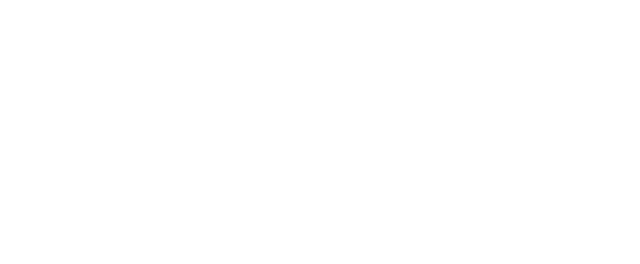
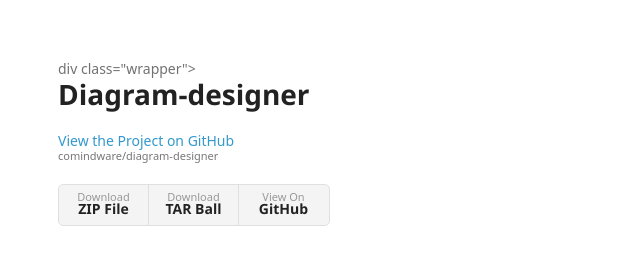
Before and after one commit to comindware/diagram-designer, a website: page demo.html in a window 1280 px wide. Shown: the whole page, without its empty margins (0-640 px from the left). Drawn offline with Linux system fonts and the light colour scheme; a web font is replaced by a local one.

Commit message:
css sections

```diff
--- a/demo.html
+++ b/demo.html
@@ -49,11 +49,11 @@
             }
         });
 
-        require(["handlebars", "d3"], function(handlebars, d3) {
+        require(["handlebars", "d3"], function (handlebars, d3) {
             window.d3 = d3;
             window.Handlebars = handlebars;
-            require(["backbone", "marionette"], function() {
-                require(['demo/app'], function(app) {
+            require(["backbone", "marionette"], function () {
+                require(['demo/app'], function (app) {
                     app.start()
                 });
             });
@@ -62,14 +62,37 @@
 
     </script>
 
-    <link href="demo/diagram.css" rel="stylesheet" />
+    <link href="demo/diagram.css" rel="stylesheet"/>
 
 </head>
 
 <body>
-<div class="wrapper js-graphContainer">
 
-</div>
+div class="wrapper">
+<header>
+    <h1>Diagram-designer</h1>
+
+    <p></p>
+
+    <p class="view"><a href="https://github.com/comindware/diagram-designer">View the Project on GitHub
+        <small>comindware/diagram-designer</small>
+    </a></p>
+
+
+    <ul>
+        <li><a href="https://github.com/comindware/diagram-designer/zipball/master">Download <strong>ZIP
+            File</strong></a></li>
+        <li><a href="https://github.com/comindware/diagram-designer/tarball/master">Download <strong>TAR
+            Ball</strong></a></li>
+        <li><a href="https://github.com/comindware/diagram-designer">View On <strong>GitHub</strong></a></li>
+    </ul>
+</header>
+<section>
+
+    <div class="js-graphContainer">
+
+    </div>
+</section>
 
 <script src="javascripts/scale.fix.js"></script>
 
```
